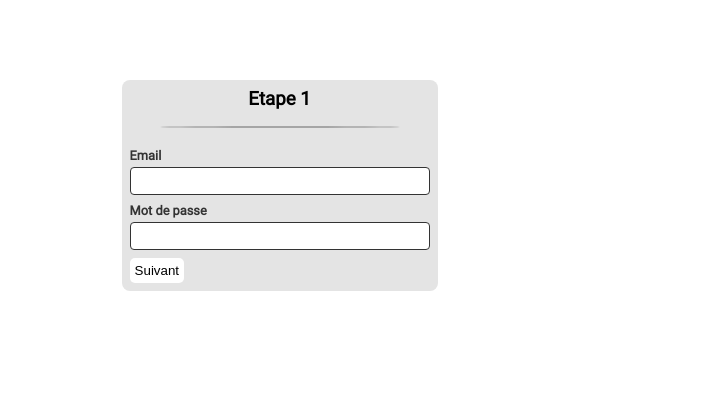
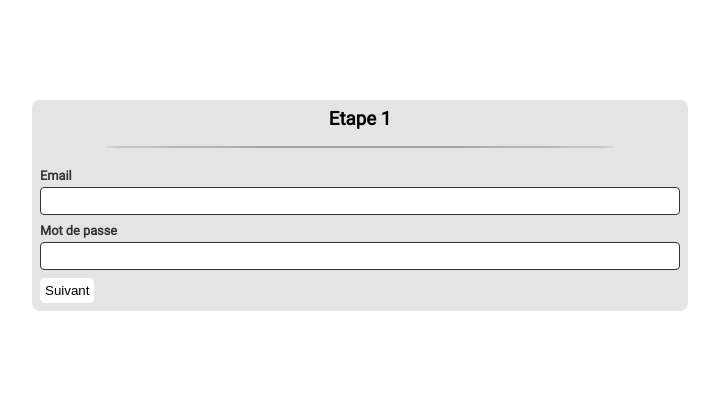
Before and after one commit to mikaelhen/tournoi_simplon, a PHP site: page /rocketleague.php in a window 1280 px wide. Shown: the top 399 px of the page, without its empty margins (288-1007 px from the left). Run offline with PHP 8.4, Linux system fonts and the light colour scheme.

Commit message:
Placement form

```diff
--- a/assets/styles/stylerl.css
+++ b/assets/styles/stylerl.css
@@ -27,14 +27,12 @@ form button:hover {
   background-color: white;
   border-radius: 0.5rem;
   padding: 0.5rem;
-  max-width: 300px;
-  min-width: 200px;
+  min-width: 50%;
   animation: fade 250ms ease-in-out forwards;
   background-color: rgb(228, 228, 228);
   position: absolute;
-  top: 80px;
-  left: 32%;
-  right: 30%;
+  top: 25%;
+  left: 25%;
 }
 form {
   background-color: rgb(255, 255, 255);
```
